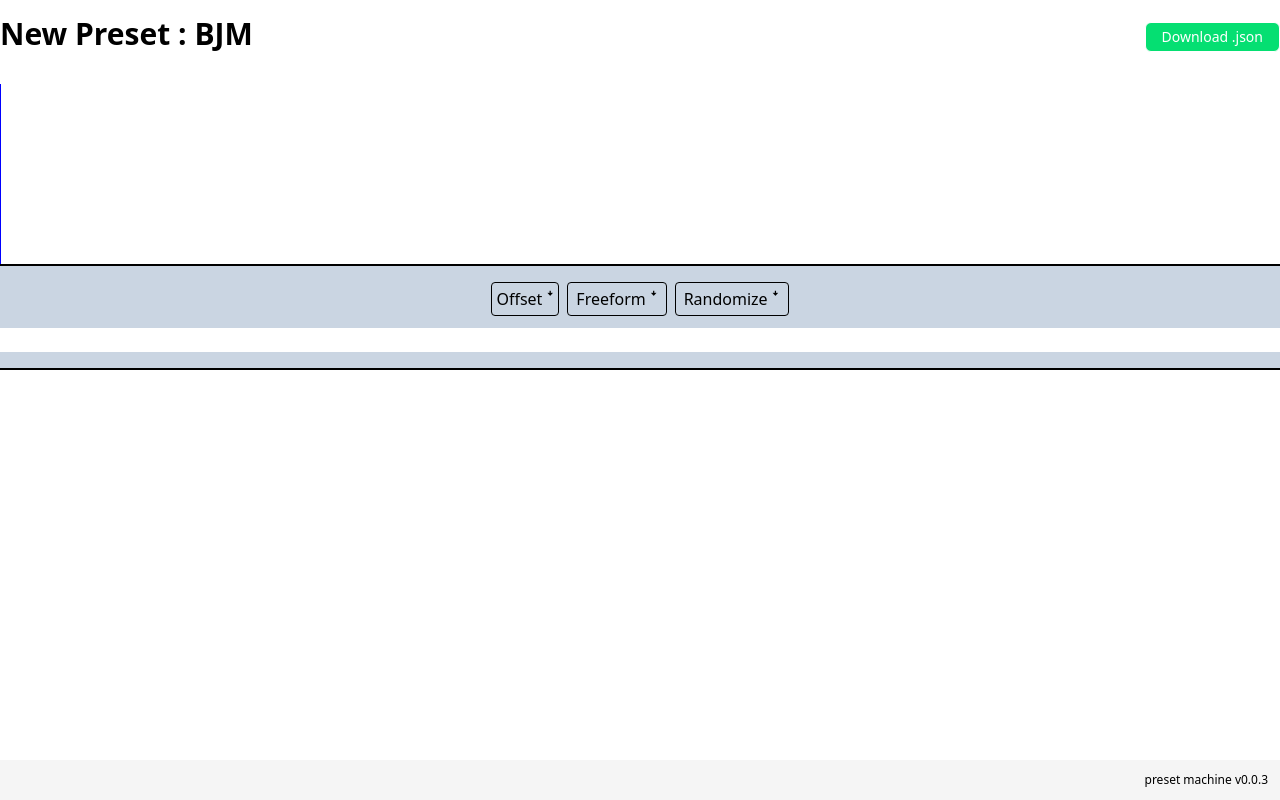
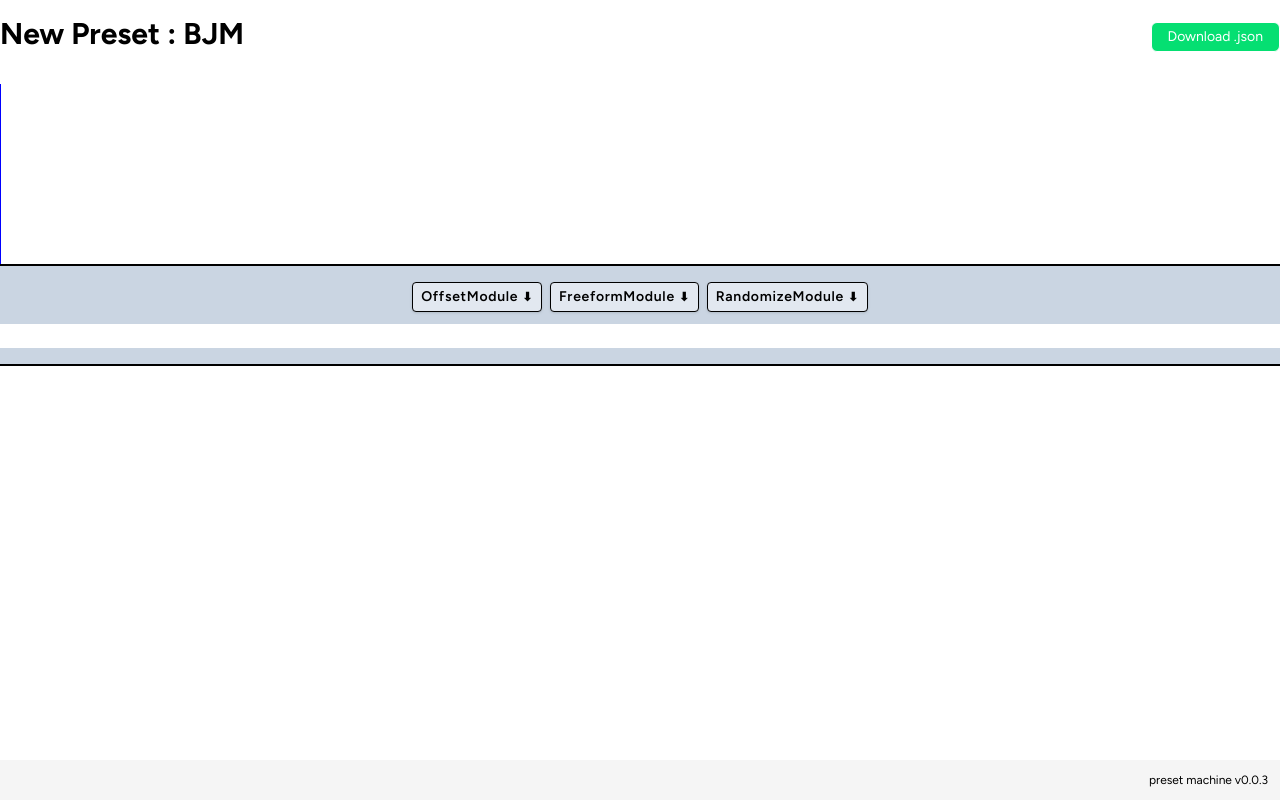
Before and after one commit to ofsound/preset-machine, a Vue app: page / in a window 1280 px wide. Built offline with nearby package versions, Linux system fonts and the light colour scheme.

Commit message:
Move the Module Button to a component

```diff
--- a/src/assets/main.css
+++ b/src/assets/main.css
@@ -1 +1,7 @@
+@import url('https://fonts.googleapis.com/css2?family=Figtree:ital,wght@0,300..900;1,300..900&display=swap');
+
 @import 'tailwindcss';
+
+@theme {
+  --font-sans: 'Figtree', 'sans-serif';
+}
--- a/src/components/FreeformDraw.vue
+++ b/src/components/FreeformDraw.vue
@@ -6,6 +6,9 @@ const props = defineProps({
   segment: {
     type: Array<number>,
     default: new Array(512).fill(0),
+  },
+  label: {
+    type: String,
   },
 })
 
@@ -41,6 +44,7 @@ onMounted(() => {
 
 <template>
   <div class="w-full">
+    <div>{{ label }}</div>
     <div class="mx-auto mt-4 mb-10 flex flex-col-reverse" ref="drawElement">
       <DrawSlider
         v-for="(n, i) in numHarmonics"
--- a/src/components/FreeformModule.vue
+++ b/src/components/FreeformModule.vue
@@ -6,11 +6,11 @@ const store = useStore()
 </script>
 
 <template>
-  <div class="flex">
-    <FreeformDraw :segment="store.preset.offsets" />
-    <FreeformDraw :segment="store.preset.attacks" />
-    <FreeformDraw :segment="store.preset.decays" />
-    <FreeformDraw :segment="store.preset.holds" />
-    <FreeformDraw :segment="store.preset.releases" />
+  <div>
+    <FreeformDraw label="Offset" :segment="store.preset.offsets" />
+    <FreeformDraw label="Attack" :segment="store.preset.attacks" />
+    <FreeformDraw label="Decay" :segment="store.preset.decays" />
+    <FreeformDraw label="Holds" :segment="store.preset.holds" />
+    <FreeformDraw label="Release" :segment="store.preset.releases" />
   </div>
 </template>
--- a/src/components/MenuSystem.vue
+++ b/src/components/MenuSystem.vue
@@ -1,33 +1,26 @@
 <script setup lang="ts">
 import type { ModuleIdentifier } from '@/types/Module.ts'
 
-import { v4 as uuidv4 } from 'uuid'
+import MenuSystemModuleItem from '@/components/MenuSystemModuleItem.vue'
 
-import MenuSystemModuleItem from '@/components/MenuSystemModuleItem.vue'
+import MenuSystemAddModuleButton from '@/components/MenuSystemAddModuleButton.vue'
 
 const modules = defineModel<ModuleIdentifier[]>('modules', { default: [] })
 
 const visibleComponentID = defineModel<string>('visibleComponentID', { default: '' })
 
-const addOffset = () => {
-  modules.value.push({ type: 'OffsetModule', id: uuidv4() })
-}
-
-const addFreeform = () => {
-  modules.value.push({ type: 'FreeformModule', id: uuidv4() })
-}
-
-const addRandomize = () => {
-  modules.value.push({ type: 'RandomizeModule', id: uuidv4() })
-}
+const componentTypeArray = ['OffsetModule', 'FreeformModule', 'RandomizeModule']
 </script>
 
 <template>
   <div class="border-y-2 bg-slate-300 py-4">
     <div class="mb-3 flex justify-center gap-2">
-      <button @click="addOffset" class="rounded-sm border px-1">Offset ꜜ</button>
-      <button @click="addFreeform" class="rounded-sm border px-2 py-1">Freeform ꜜ</button>
-      <button @click="addRandomize" class="rounded-sm border px-2 py-1">Randomize ꜜ</button>
+      <MenuSystemAddModuleButton
+        v-for="(item, index) in componentTypeArray"
+        :type="item"
+        :key="index"
+        v-model:modules="modules"
+      />
     </div>
     <div class="flex justify-center gap-4 bg-white py-3">
       <MenuSystemModuleItem
--- /dev/null
+++ b/src/components/MenuSystemAddModuleButton.vue
@@ -0,0 +1,24 @@
+<script setup lang="ts">
+import type { ModuleIdentifier } from '@/types/Module.ts'
+
+import { v4 as uuidv4 } from 'uuid'
+
+const props = defineProps<{
+  type: string
+}>()
+
+const modules = defineModel<ModuleIdentifier[]>('modules', { default: [] })
+
+const addComponentToModules = () => {
+  modules.value.push({ type: props.type, id: uuidv4() })
+}
+</script>
+
+<template>
+  <button
+    @click="addComponentToModules"
+    class="cursor-pointer rounded-sm border bg-slate-200 px-2 py-1 text-sm font-semibold tracking-wider shadow-sm hover:bg-neutral-100"
+  >
+    {{ type }} <span class="relative text-xs">⬇︎</span>
+  </button>
+</template>
--- a/src/components/MenuSystemModuleItem.vue
+++ b/src/components/MenuSystemModuleItem.vue
@@ -27,10 +27,11 @@ const deleteModule = () => {
     <button
       @click="openModule"
       :class="{ 'bg-teal-400': visibleComponentID === id }"
-      class="rounded-sm border bg-slate-100 px-2 py-1"
+      class="rounded-sm border bg-slate-100 px-2 py-1 font-semibold tracking-wider"
     >
       {{ type }}
     </button>
     <button @click="deleteModule" class="ml-1 h-max border bg-slate-100 px-1">×</button>
+    <div class="ml-2">➡︎</div>
   </div>
 </template>
```
